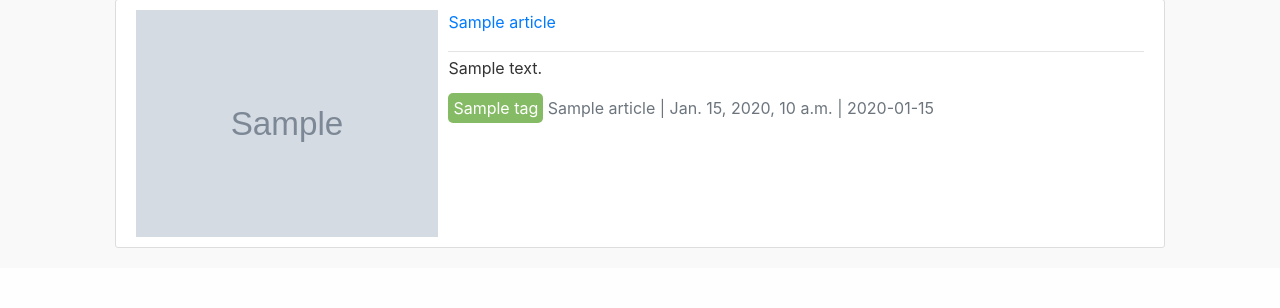
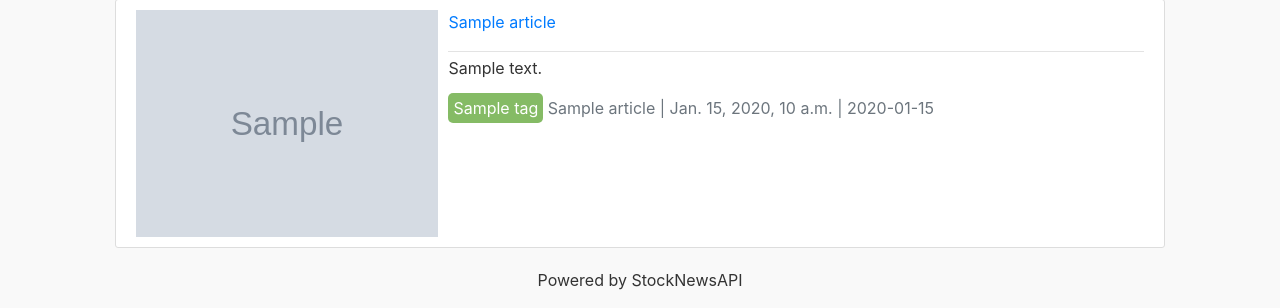
Before and after one commit to SnackKing/StockTrading, a Django app: template stocktrading/templates/stocktrading/stock.html in a window 1280 px wide. Shown: the part 1609-1917 px from the top of the page. Before the commit the page ends 1857 px from the top, so only its background shows below. Run offline with Django 3.2, Linux system fonts and the light colour scheme; the template is opened without the code that fills it: most values are stand-ins (such as "Sample title", 1, 10 or a date in 2020); grey boxes marked "Sample" are stand-in pictures; some libraries are stand-ins or nearby versions.

Commit message:
added credit link for stock news api

```diff
--- a/stocktrading/templates/stocktrading/stock.html
+++ b/stocktrading/templates/stocktrading/stock.html
@@ -166,6 +166,7 @@ var myChart = new Chart(ctx, {
            </div>
 </article>
 {% endfor %}
+<p clas = "text-muted" style="text-align: center;"> Powered by StockNewsAPI</p>
 
 <script>
 $('#like').click(function(){
```
